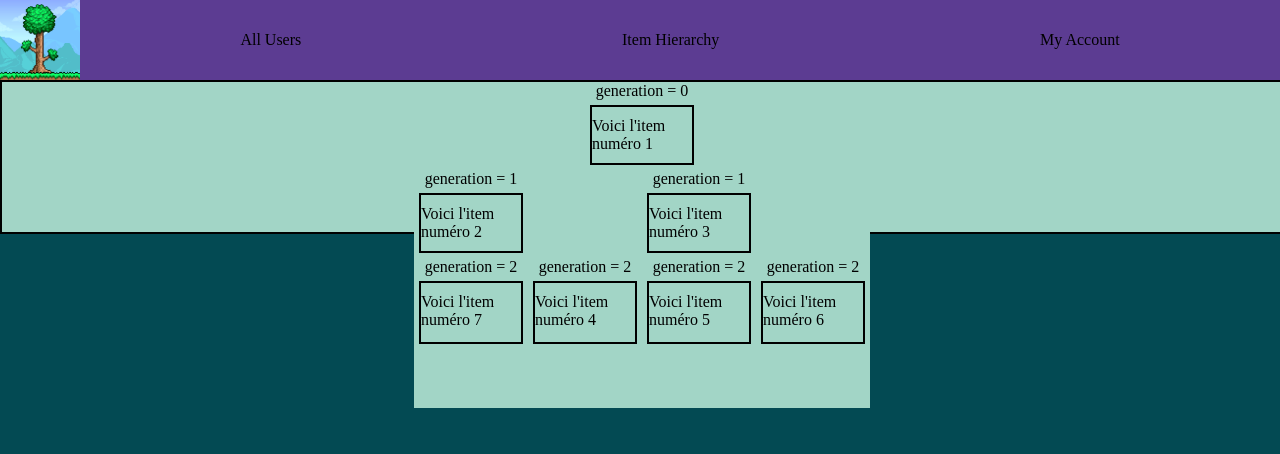
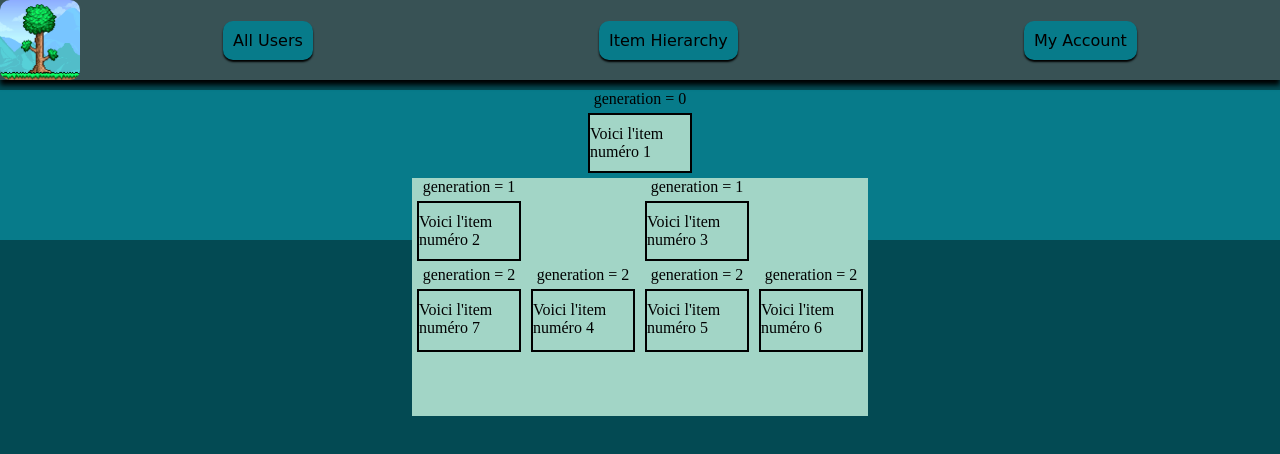
Before and after one commit to LunyaticCat/ProjetFrontSymfony, a Vue app in the folder terrariaVuejs/: page /itemhierarchy in a window 1280 px wide. Shown: the top 454 px of the page. Built offline with nearby package versions, Linux system fonts and the light colour scheme.

Commit message:
improved css

```diff
--- a/terrariaVuejs/src/assets/main.css
+++ b/terrariaVuejs/src/assets/main.css
@@ -3,7 +3,7 @@
   --bg-sky:  #A2D5C6;
   --bg-aqua: #077B8A;
   --bg-ocean: #034a53;
-  --bg-purple: #5C3C92;
+  --bg-grey: rgba(87, 87, 87, 0.63);
   --txt-red: #D72631;
 }
 
--- a/terrariaVuejs/src/views/App.vue
+++ b/terrariaVuejs/src/views/App.vue
@@ -32,10 +32,11 @@ const router = useRouter();
 
   .logo {
     width: 80px;
+    border-radius: 10px;
   }
 
   header {
-    background-color: var(--bg-purple);
+    background-color: var(--bg-grey);
     position: sticky;
     top: 0;
     display: flex;
@@ -43,6 +44,9 @@ const router = useRouter();
     flex-direction: row;
     align-content: center;
     justify-content: flex-start;
+    box-shadow: 0 5px 5px black;
+    font-family: "DejaVu Sans",serif;
+    user-select: none;
 }
 
   header h1{
@@ -54,7 +58,6 @@ const router = useRouter();
 
   header nav {
     display: flex;
-    background-color: var(--bg-purple);
     flex-direction: row;
     width: 100%;
     justify-content: space-around;
@@ -63,7 +66,10 @@ const router = useRouter();
 
     header nav a{
       color: black;
-
+      background: var(--bg-aqua);
+      padding: 10px 10px 10px 10px;
+      border-radius: 10px;
+      box-shadow: 0 2px 2px black;
     }
 
     body{
--- a/terrariaVuejs/src/views/Items/ItemHierarchy.vue
+++ b/terrariaVuejs/src/views/Items/ItemHierarchy.vue
@@ -169,12 +169,12 @@ function getMaxNbGeneration(craft: Craft | null): number {
 <style scoped>
 
 section {
-  background-color: var(--bg-sky);
-  border: 2px black solid;
+  background-color: var(--bg-aqua);
   width: 100%;
   height: 150px;
   display: flex;
   justify-content: center;
+  margin-top: 10px;
 }
 
 main {
```
